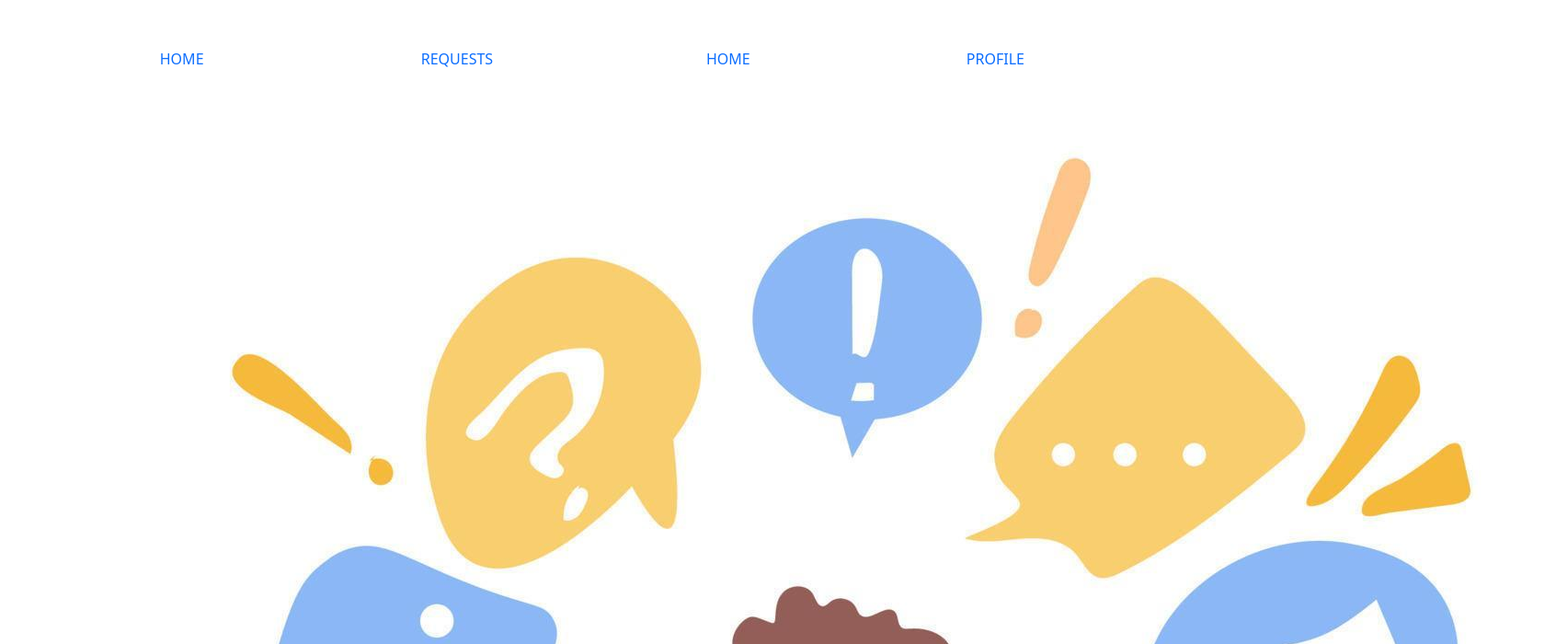
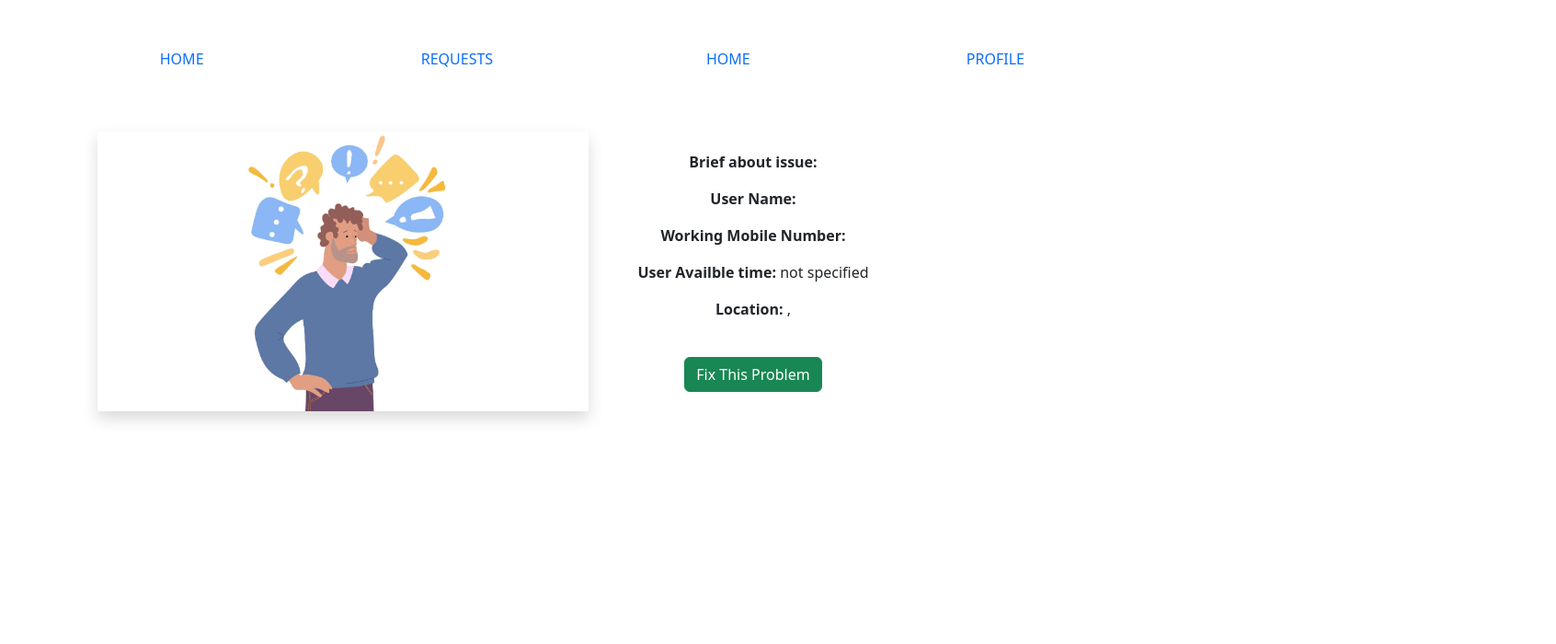
Before and after one commit to pawankalyankarri/Complaint-Service-Request-Tracker-frontend, a React (Vite) app: page /technav/techreqacc in a window 1280 px wide. Shown: the top 700 px of the page at 92% size, 1692 px wide, since content can reach past the window. Built offline with nearby package versions, Linux system fonts and the light colour scheme; no server answers.

Commit message:
acepting request page is developed

```diff
--- a/src/components/techNavbar/TechReqAcc.jsx
+++ b/src/components/techNavbar/TechReqAcc.jsx
@@ -1,33 +1,48 @@
 import axios from "axios";
 import { useEffect, useState } from "react";
-import { useLocation } from "react-router-dom";
-import problem from '../../assets/problem.jpg'
+import { Link, useLocation } from "react-router-dom";
+import problem from "../../assets/problem.jpg";
+import "../../styles/navbar/techReqAcc.css";
 
-const TechReqAcc = () =>{
-    const location = useLocation()
-    const req = location.state|| {}
-    let [user_info,setUser_Info] = useState({})
-    console.log(req)
-    useEffect(()=>{
-        axios.get('http://127.0.0.1:8000/login/userlogin/').then(res=>{
-            console.log(res.data)
-            let user_obj = res.data.find(obj=>obj.user_id === req.req_user)
-            console.log('user',user_obj)
-            setUser_Info(user_obj)
-        }).catch(err=>console.log(err))
-    },[])
-    return(
-        <div>
-            <div className="container">
-                <div>
-                    {req.req_img ? <img src={`http://127.0.0.1:8000/${req.req_img}`} alt="" /> : <img src={problem}  /> }
-                </div>
-                 <p>{req?.req_loc}</p>
-                 <p>{user_info.user_name}</p>
-            </div>
+const TechReqAcc = () => {
+  const location = useLocation();
+  const req = location.state || {};
+  let [user_info, setUser_Info] = useState({});
+  useEffect(() => {
+    axios
+      .get("http://127.0.0.1:8000/login/userlogin/")
+      .then((res) => {
+        console.log(res.data);
+        let user_obj = res.data.find((obj) => obj.user_id === req.req_user);
+        console.log("user", user_obj);
+        setUser_Info(user_obj);
+      })
+      .catch((err) => console.log(err));
+  }, []);
+  console.log('req',req);
 
+  return (
+    <div>
+      <div className="container req-acc">
+        <div className="img shadow">
+          {req.req_img ? (
+            <img src={`http://127.0.0.1:8000/${req.req_img}`} alt="" />
+          ) : (
+            <img src={problem} />
+          )}
         </div>
-    )
-}
+        <div className="content ">
+          <p><strong>Brief about issue: </strong>{req.req_brief}</p>
+          <p className="text-capitalize"><strong>User Name:</strong> {user_info.user_name}</p>
+          <p><strong>Working Mobile Number: </strong>{req.req_wmnum}</p>
+          <p><strong>User Availble time: </strong>{req?.req_time ? req.req_time : 'not specified' }</p>
+          <p className="text-capitalize"><strong>Location: </strong>{req?.req_loc},{req?.req_state}</p>
+          <br />
+          <Link className="btn btn-success">Fix This Problem</Link>
+        </div>
+      </div>
+    </div>
+  );
+};
 
 export default TechReqAcc;
--- /dev/null
+++ b/src/styles/navbar/techReqAcc.css
@@ -0,0 +1,26 @@
+.req-acc{
+    width: 100%;
+    display: flex;
+    gap:5%;
+}
+.req-acc .img{
+    width: 50%;
+    height: 50%;
+    display: flex;
+    align-items: center;
+    justify-content: center;
+}
+.req-acc .img img{
+    width: 100%;
+    height: 19rem;
+    object-fit: contain;
+}
+.req-acc .content{
+    display: flex;
+    align-items: center;
+    justify-content: center;
+    flex-direction: column;
+
+
+
+}
```
